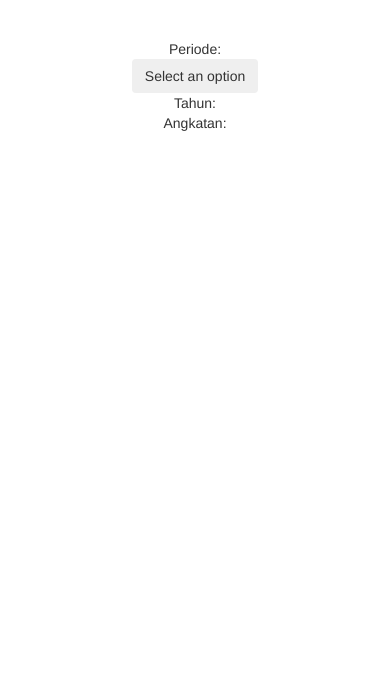
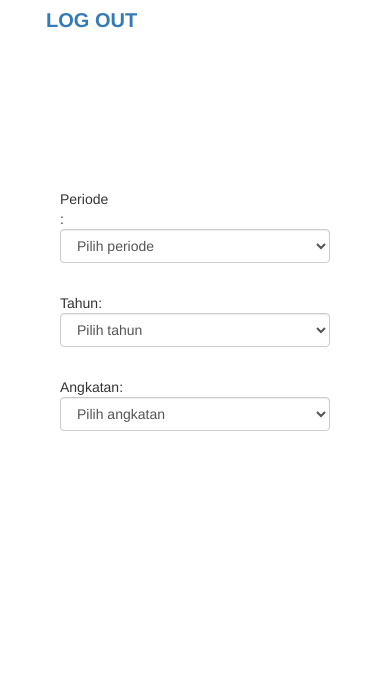
Before and after one commit to fegmelef/Manpro, a PHP site: page /cpl.php in a window 390 px wide. Shown: the part 171-844 px from the top of the page. Run offline with PHP 8.4, Linux system fonts and the light colour scheme.

Commit message:
dropdown cpl

```diff
--- a/cpl.php
+++ b/cpl.php
@@ -4,41 +4,62 @@
         <title>Welcome Page</title>
         <meta charset="utf-8">
         <meta name="viewport" content="width=device-width, initial-scale=1">
-        <link rel="stylesheet" href="https://maxcdn.bootstrapcdn.com/bootstrap/3.4.1/css/bootstrap.min.css">
+        <script src="https://cdn.jsdelivr.net/npm/@popperjs/core@2.9.2/dist/umd/popper.min.js" integrity="sha384-IQsoLXl5PILFhosVNubq5LC7Qb9DXgDA9i+tQ8Zj3iwWAwPtgFTxbJ8NT4GN1R8p" crossorigin="anonymous"></script>
+        <script src="https://cdn.jsdelivr.net/npm/bootstrap@5.0.2/dist/js/bootstrap.min.js" integrity="sha384-cVKIPhGWiC2Al4u+LWgxfKTRIcfu0JTxR+EQDz/bgldoEyl4H0zUF0QKbrJ0EcQF" crossorigin="anonymous"></script>
+        <!-- <link rel="stylesheet" href="https://maxcdn.bootstrapcdn.com/bootstrap/3.4.1/css/bootstrap.min.css">
         <script src="https://ajax.googleapis.com/ajax/libs/jquery/3.6.4/jquery.min.js"></script>
-        <script src="https://maxcdn.bootstrapcdn.com/bootstrap/3.4.1/js/bootstrap.min.js"></script>
+        <script src="https://maxcdn.bootstrapcdn.com/bootstrap/3.4.1/js/bootstrap.min.js"></script> -->
         <link rel="stylesheet" type="text/css" href="css.css">
     </head>
     <body>
         <!-- navbar -->
+
         <?php include "navbar/navbar_after_login.php";?>
+        <br>
+        <br>
+        <br>
+
         <!-- bread crumbs -->
         <!-- isi -->
-        <div class="container overflow-hidden text-center">
-            <div class="row gy-5">
-                <div class="col-6">Periode:</div>
-                <div class="col-6">
-                    <div class="dropdown">
-                        <button class="btn btn-secondary dropdown-toggle" type="button" data-bs-toggle="dropdown" aria-expanded="false">
-                            Select an option
-                        </button>
-                        <ul class="dropdown-menu">
-                            <li><a class="dropdown-item" href="#">All</a></li>
-                            <li><a class="dropdown-item" href="#">Gasal</a></li>
-                            <li><a class="dropdown-item" href="#">Genap</a></li>
-                        </ul>
-                    </div>
+        <div class="container">
+            <div class="row">
+                <div class="col-md-4">Periode</div>
+                <div class="col-md-2">:</div>
+                <div class="col-md-6">
+                    <select name="periode" id="periode" class="form-control">
+                        <option value="">Pilih periode</option>
+                        <option value="all">All</option>
+                        <option value="gasal">Gasal</option>
+                        <option value="genap">Genap</option>
+                    </select>
                 </div>
-            <!-- </div> -->
-            <!-- <div class="row gy-5"> -->
-                <div class="col-6">Tahun:</div>
-                <div class="col-6"></div>
-            <!-- </div> -->
-            <!-- <div class="row gy-5"> -->
-                <div class="col-6">Angkatan:</div>
-                <div class="col-6"></div>
-            <!-- </div> -->
-</div>
+            </div>
+            <div class="row">
+                <div class="col-md-6">Tahun:</div>
+                <div class="col-md-6">
+                    <select name="tahun" id="tahun" class="form-control">
+                        <option value="all">Pilih tahun</option>
+                        <option value="2019">2019</option>
+                        <option value="2020">2020</option>
+                        <option value="2021">2021</option>
+                        <option value="2022">2022</option>
+                        <option value="2023">2023</option>
+                    </select>
+                </div>
+            </div>
+            <div class="row">
+                <div class="col-md-6">Angkatan:</div>
+                <div class="col-md-6">
+                    <select name="angkatan" id="angkatan" class="form-control">
+                        <option value="all">Pilih angkatan</option>
+                        <option value="2019">2019</option>
+                        <option value="2020">2020</option>
+                        <option value="2021">2021</option>
+                        <option value="2022">2022</option>
+                        <option value="2023">2023</option>
+                    </select>
+                </div>
+            </div>
         </div>
     </body>
 </html>
--- a/css.css
+++ b/css.css
@@ -37,3 +37,7 @@
     font-weight: bold;
     text-decoration: underline;
 }
+
+.row{
+    margin: 30px;
+}
--- a/welcome_page.php
+++ b/welcome_page.php
@@ -4,9 +4,11 @@
     <title>Welcome Page</title>
     <meta charset="utf-8">
     <meta name="viewport" content="width=device-width, initial-scale=1">
-    <link rel="stylesheet" href="https://maxcdn.bootstrapcdn.com/bootstrap/3.4.1/css/bootstrap.min.css">
+    <script src="https://cdn.jsdelivr.net/npm/@popperjs/core@2.9.2/dist/umd/popper.min.js" integrity="sha384-IQsoLXl5PILFhosVNubq5LC7Qb9DXgDA9i+tQ8Zj3iwWAwPtgFTxbJ8NT4GN1R8p" crossorigin="anonymous"></script>
+    <script src="https://cdn.jsdelivr.net/npm/bootstrap@5.0.2/dist/js/bootstrap.min.js" integrity="sha384-cVKIPhGWiC2Al4u+LWgxfKTRIcfu0JTxR+EQDz/bgldoEyl4H0zUF0QKbrJ0EcQF" crossorigin="anonymous"></script>
+    <!-- <link rel="stylesheet" href="https://maxcdn.bootstrapcdn.com/bootstrap/3.4.1/css/bootstrap.min.css">
     <script src="https://ajax.googleapis.com/ajax/libs/jquery/3.6.4/jquery.min.js"></script>
-    <script src="https://maxcdn.bootstrapcdn.com/bootstrap/3.4.1/js/bootstrap.min.js"></script>
+    <script src="https://maxcdn.bootstrapcdn.com/bootstrap/3.4.1/js/bootstrap.min.js"></script> -->
     <link rel="stylesheet" type="text/css" href="css.css">
   </head>
   <body>
```
